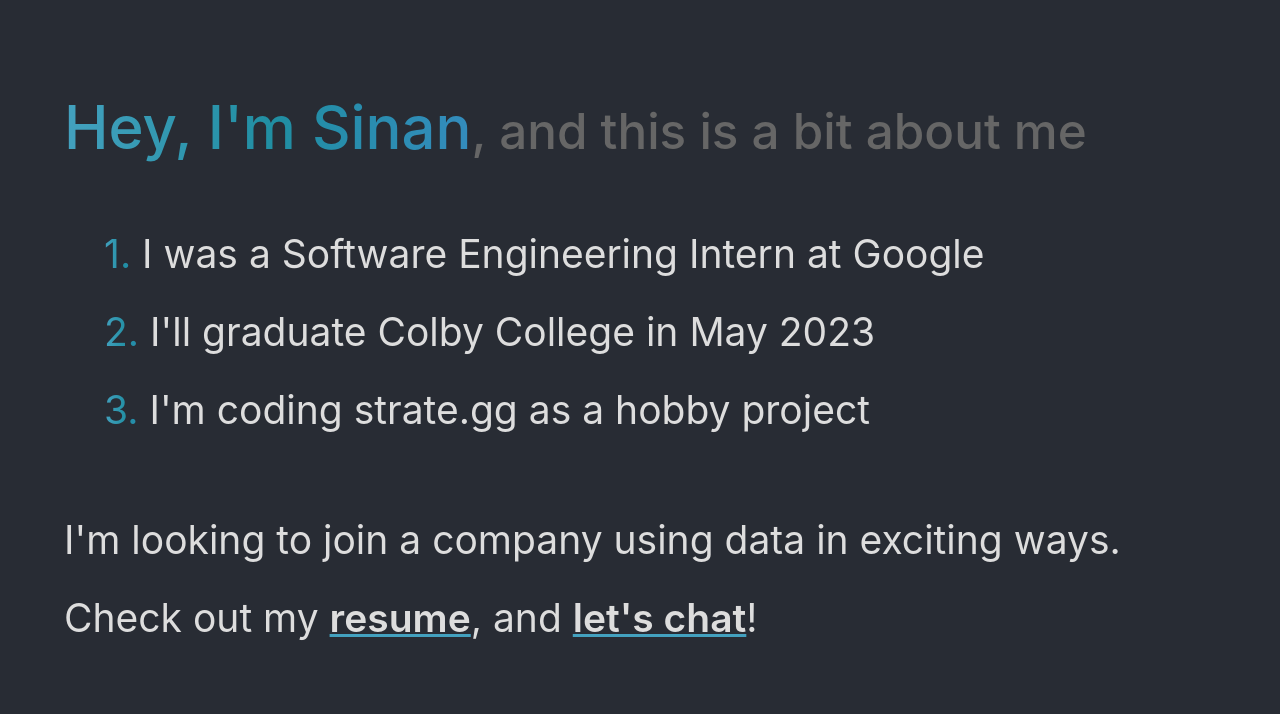
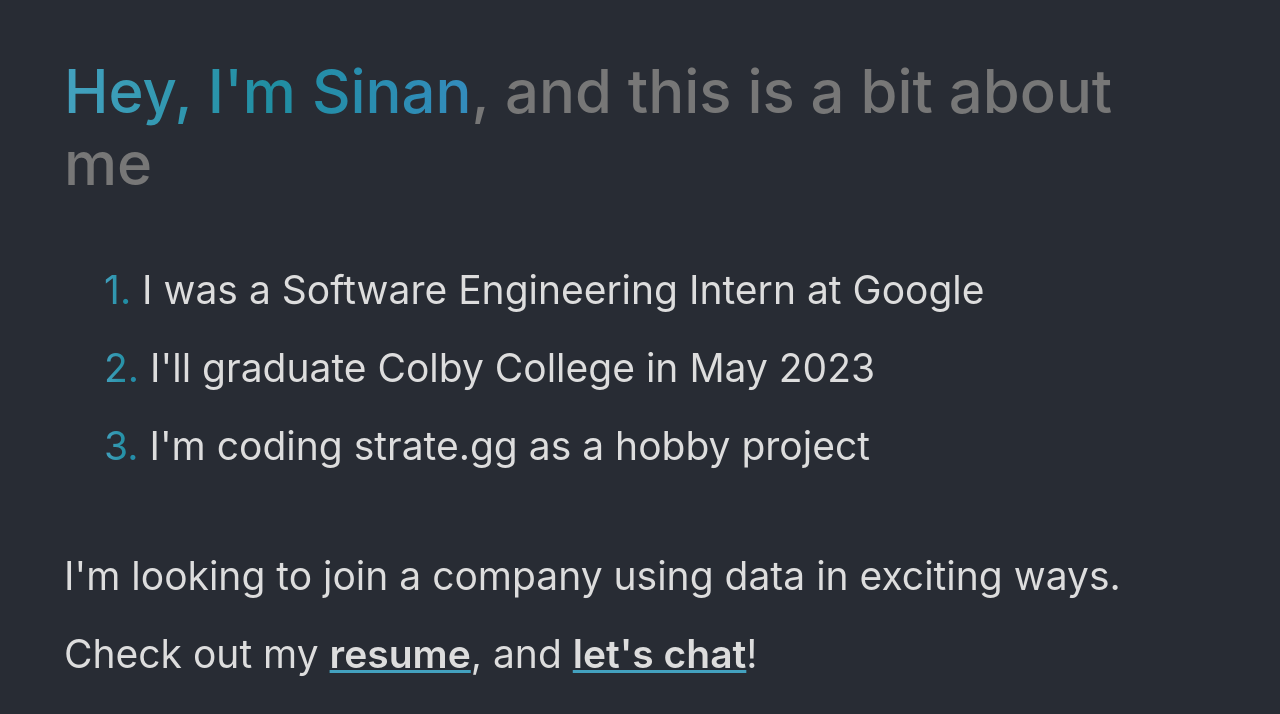
Before and after one commit to enjoythecode/sinany.me, a React (Create React App) app in the folder portfolio/: page / in a window 1280 px wide. Shown: the top 714 px of the page. Built offline with nearby package versions, Linux system fonts and the light colour scheme.

Commit message:
change up hidden text

```diff
--- a/portfolio/src/App.css
+++ b/portfolio/src/App.css
@@ -95,6 +95,5 @@
 }
 
 .hidden-text{
-	color: #666;
-	font-size: 1.9rem;
+	color: #777;
 }
```
